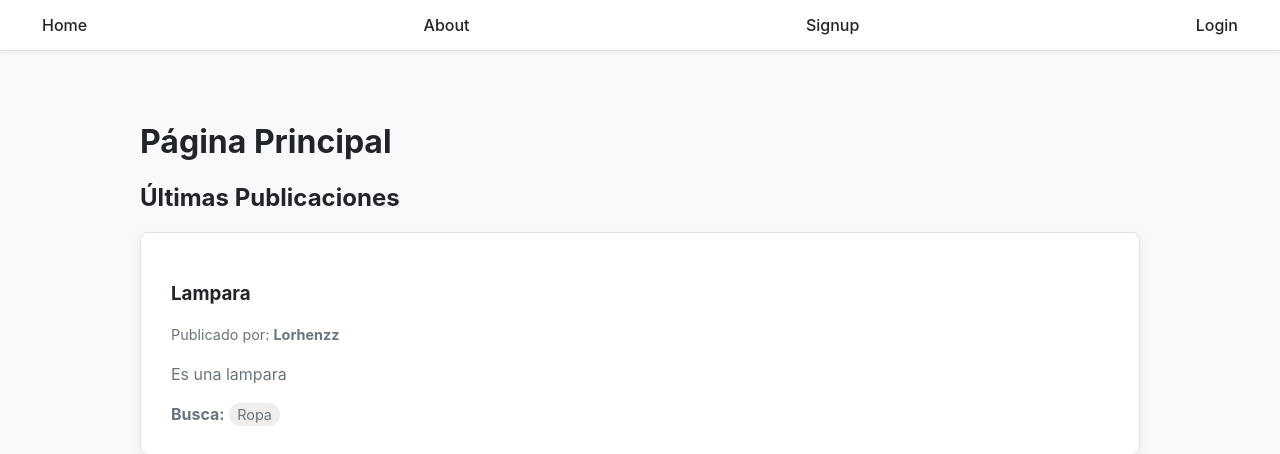
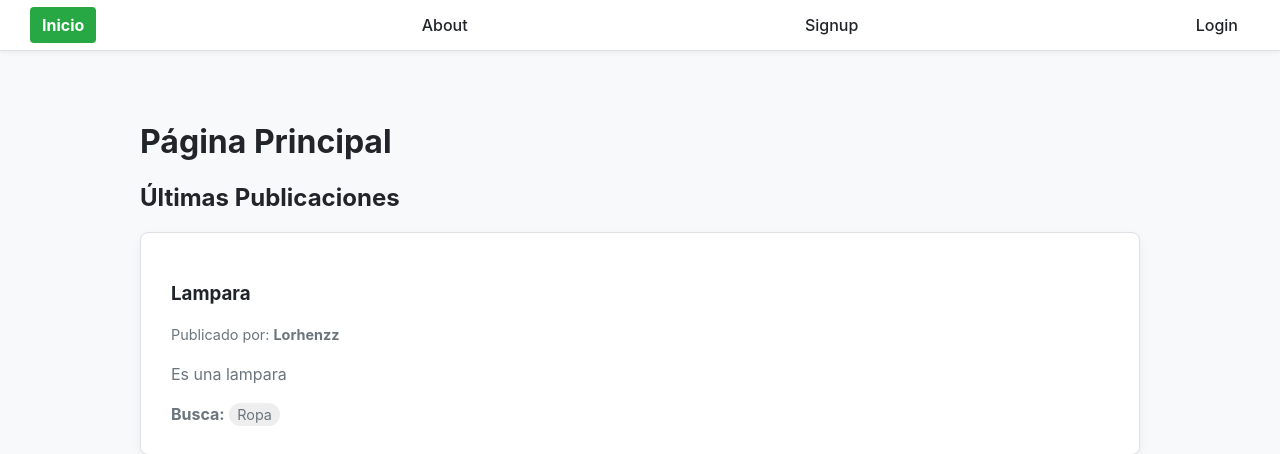
Before and after one commit to isaoez/proyecto, a Django app: page / in a window 1280 px wide. Shown: the top 454 px of the page. Run offline with Django 5.2, Linux system fonts and the light colour scheme; data comes from the database, SQL or seed files in the repository; both versions use the stored data as it was after the commit.

Commit message:
emjora visual

```diff
--- a/myapp/static/styles/main.css
+++ b/myapp/static/styles/main.css
@@ -254,3 +254,21 @@ a:hover {
 .link-button:hover {
     color: var(--color-accent-hover);
 }
+
+/* --- ¡NUEVO! ESTILO PARA EL ENLACE ACTIVO EN NAVBAR --- */
+.navbar ul li.active a {
+    background-color: var(--color-accent); /* Fondo verde */
+    color: #FFFFFF !important;             /* Texto blanco */
+    font-weight: 700;                  /* Un poco más grueso */
+}
+
+/* Opcional: Para mantener el color del icono '+' en Publicar */
+.navbar ul li.active a b {
+    color: #FFFFFF; /* Blanco, para que coincida */
+}
+
+/* Evitar que el hover cambie el estilo del activo */
+.navbar ul li.active a:hover {
+    background-color: var(--color-accent); /* Mantiene el fondo verde */
+    color: #FFFFFF !important;             /* Mantiene el texto blanco */
+}
--- a/myapp/templates/layout/base.html
+++ b/myapp/templates/layout/base.html
@@ -11,25 +11,29 @@
 <body>
     <nav class="navbar">
     <ul>
-        <li>
-            <a href="/">Home</a>
+        <li {% if request.resolver_match.url_name == 'index' %}class="active"{% endif %}>
+            <a href="/">Inicio</a>
         </li>
-        <li>
+
+        <li {% if request.resolver_match.url_name == 'about' %}class="active"{% endif %}>
             <a href="{% url 'about' %}">About</a>
         </li>
 
         {% if user.is_authenticated %}
-        <li>
+
+        <li {% if request.resolver_match.url_name == 'publicar' %}class="active"{% endif %}>
             <a href="{% url 'publicar' %}"><b>+ Publicar</b></a>
         </li>
         <li>
             <a href="{% url 'signout' %}">Logout</a>
         </li>
         {% else %}
-        <li>
+
+        <li {% if request.resolver_match.url_name == 'signup' %}class="active"{% endif %}>
             <a href="{% url 'signup' %}">Signup</a>
         </li>
-        <li>
+
+        <li {% if request.resolver_match.url_name == 'signin' %}class="active"{% endif %}>
             <a href="{% url 'signin' %}">Login</a>
         </li>
         {% endif %}
```
Also changed, not shown: db.sqlite3.
